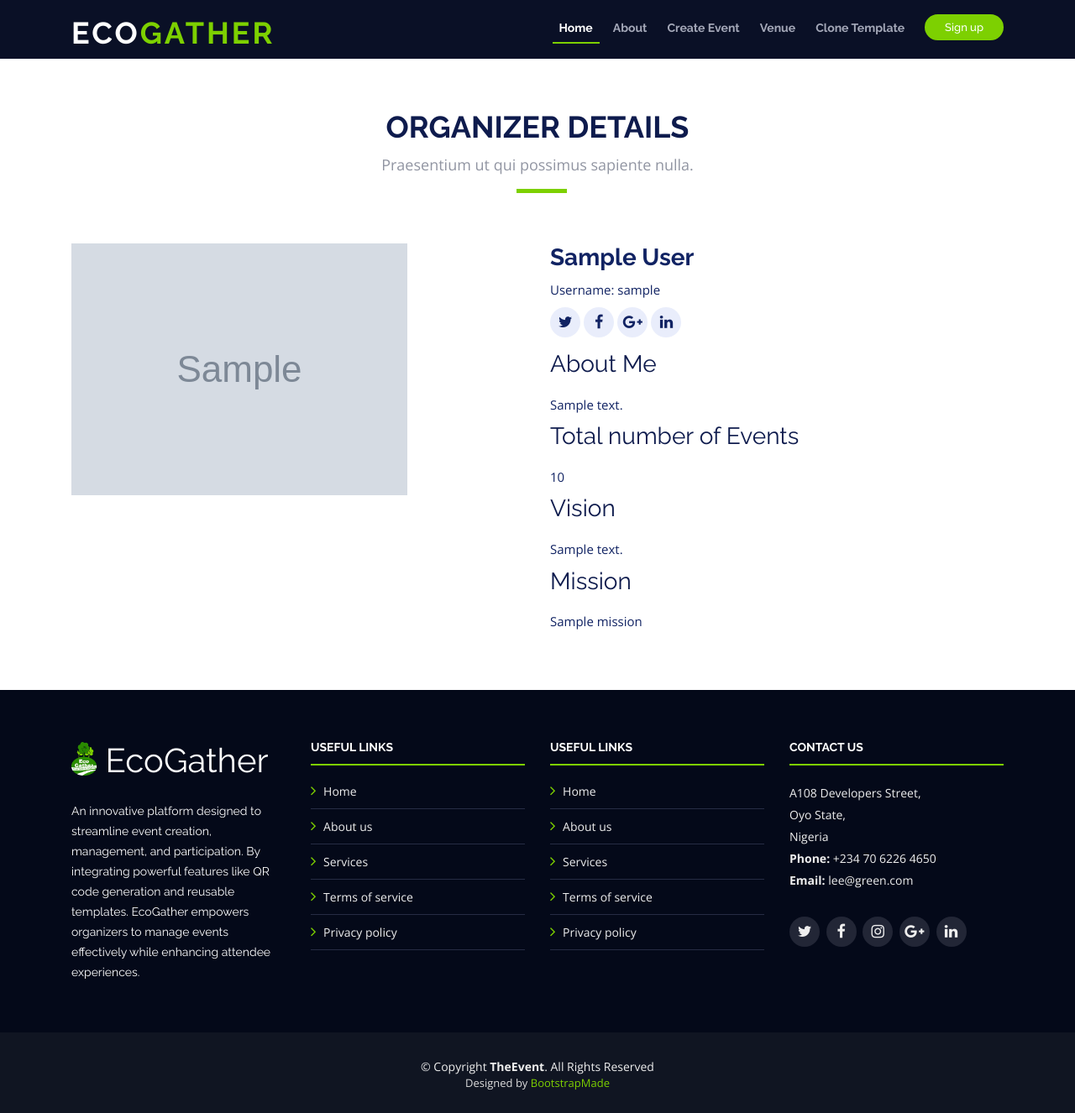
After one commit to Popthemy/EcoGather, a Django app: template frontend_demo/templates/frontend_demo/organizer_detail.html in a window 1280 px wide. The commit adds this page. Shown: the whole page at 84% size. Run offline with Django 4.2, Linux system fonts and the light colour scheme; the template is opened without the code that fills it: most values are stand-ins (such as "Sample title", 1, 10 or a date in 2020); grey boxes marked "Sample" are stand-in pictures; some libraries are stand-ins or nearby versions.

Commit message:
feat(organizer detial demo):included organizer detial page on the frontend demo

```diff
--- a/frontend_demo/templates/frontend_demo/events.html
+++ b/frontend_demo/templates/frontend_demo/events.html
@@ -58,12 +58,14 @@
                   <h3><a href="{% url 'event_detail' event.id event.code %}">{{event.title}}</a></h3>
                   <p>Venue: {{event.venue}} || Status: {{event.get_event_status}}</p>
                   <p>Program: {{event.program}} </p>
+                  <p>Views: {{event.impressions}} </p>
 
                   <p class="social">
                     <a href=""><i class="fa fa-twitter"></i></a>
                     <a href=""><i class="fa fa-facebook"></i></a>
                     <a href=""><i class="fa fa-google-plus"></i></a>
                     <a href=""><i class="fa fa-linkedin"></i></a>
+
                   </p>
                 </div>
 
--- a/frontend_demo/templates/frontend_demo/order-of-service.html
+++ b/frontend_demo/templates/frontend_demo/order-of-service.html
@@ -39,9 +39,11 @@
               <a href=""><i class="fa fa-google-plus"></i></a>
               <a href=""><i class="fa fa-linkedin"></i></a>
             </div>
-              <p><strong>Organizer:</strong> {{ event.organizer.first_name }} {{ event.organizer.last_name }}</p>
+              <p><strong>Organizer:</strong> <a href="{% url 'organizer_detail' event.organizer.user.id  %}">{{ event.organizer.first_name }} {{ event.organizer.last_name }}</a></p>
               <p><strong>Email:</strong> {{ event.contact_email }}</p>
               <p><strong>Phone:</strong> {{ event.contact_phone_number }}</p>
+              <p> <strong>Views:</strong> {{event.impressions}} </p>
+
 
               {% if event.description %}
                 <p>{{ event.description|linebreaksbr }}</p>
@@ -128,7 +130,7 @@
                         <!-- Organizer Image if available -->
                         {% if organizer_image %}
                           <div class="speaker">
-                            <img src="{{organizer_image.image_url.url }}" alt="{{template.owner.username}}">
+                            <img src="{{ organizer_image.image_url.url }}" alt="{{template.owner.username}}">
                           </div>
                         {% endif %}
 
--- /dev/null
+++ b/frontend_demo/templates/frontend_demo/organizer_detail.html
@@ -0,0 +1,60 @@
+{% extends "base.html" %}
+{% block content %}
+
+
+<main id="main" class="main-page">
+  <!--==========================
+      Speaker Details Section
+    ============================-->
+    <section id="speakers-details" class="wow fadeIn">
+      <div class="container">
+        <div class="section-header">
+          <h2>Organizer Details</h2>
+          <p>Praesentium ut qui possimus sapiente nulla.</p>
+        </div>
+
+        <div class="row">
+          <div class="col-md-6 speakers">
+            {% if organizer_image %}
+            <img src="{{organizer_image.image_url.url}}" alt="{{organizer.username}}" class="img-fluid">
+            {% endif %}
+
+          </div>
+
+          <div class="col-md-6">
+            <div class="details">
+              <h2>{{organizer.first_name}} {{organizer.last_name}} </h2>
+              <p>Username: {{organizer.username}} </p>
+              <p></p>
+
+              <div class="social">
+                <a href=""><i class="fa fa-twitter"></i></a>
+                <a href=""><i class="fa fa-facebook"></i></a>
+                <a href="mailto:{{organizer.email}}"><i class="fa fa-google-plus"></i></a>
+                <a href=""><i class="fa fa-linkedin"></i></a>
+              </div>
+
+              <h3>About Me</h3>
+              <p> {{organizer.bio}} </p>
+
+              <h3>Total number of Events</h3>
+              <p> {{organizer.get_organizer_total_events}} </p>
+
+              <h3>Vision</h3>
+              <p> {{organizer.vision}} </p>
+
+              <h3>Mission</h3>
+              <p> {{organizer.mission}} </p>
+
+            </div>
+          </div>
+
+        </div>
+      </div>
+
+    </section>
+
+  </main>
+
+
+{% endblock content %}
```
